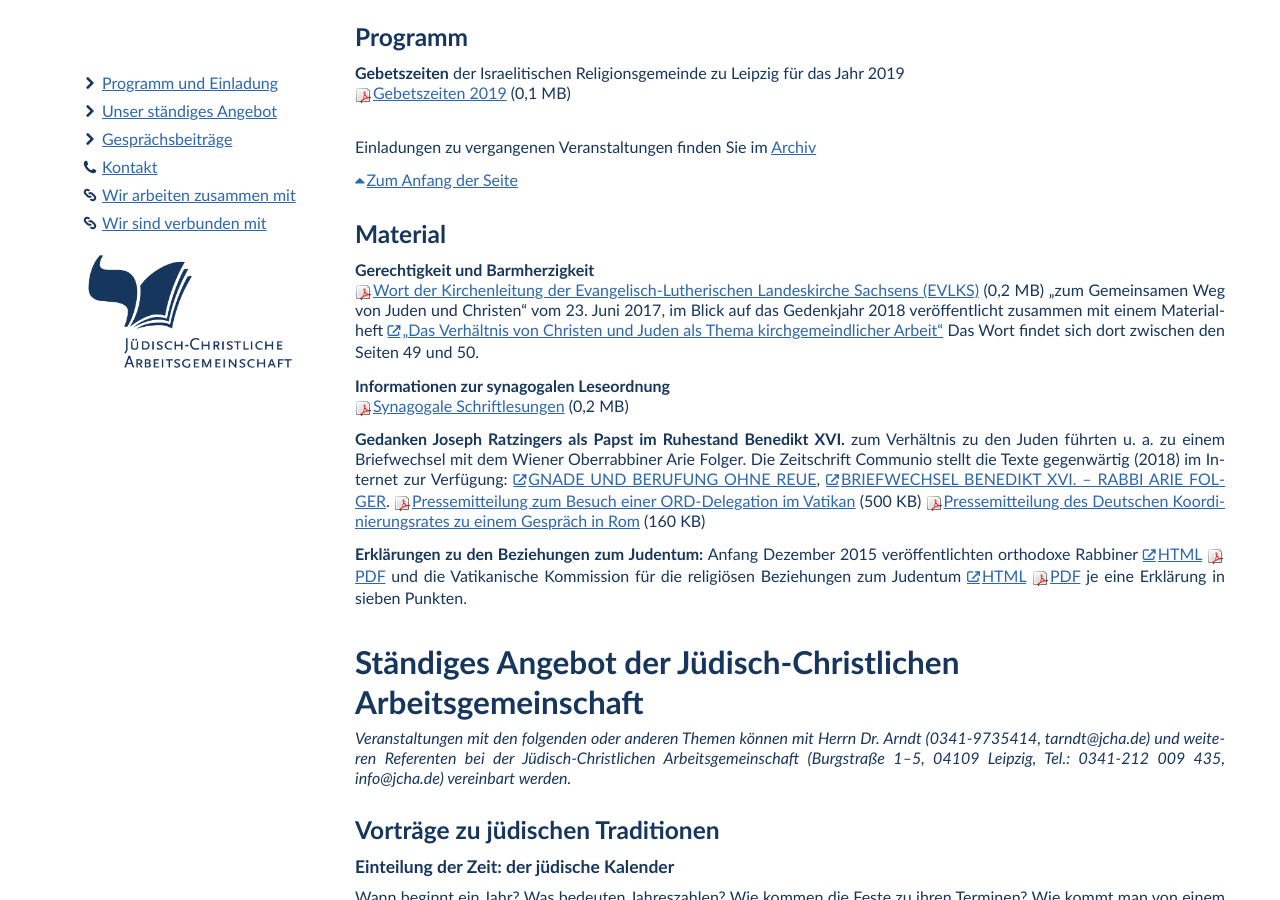
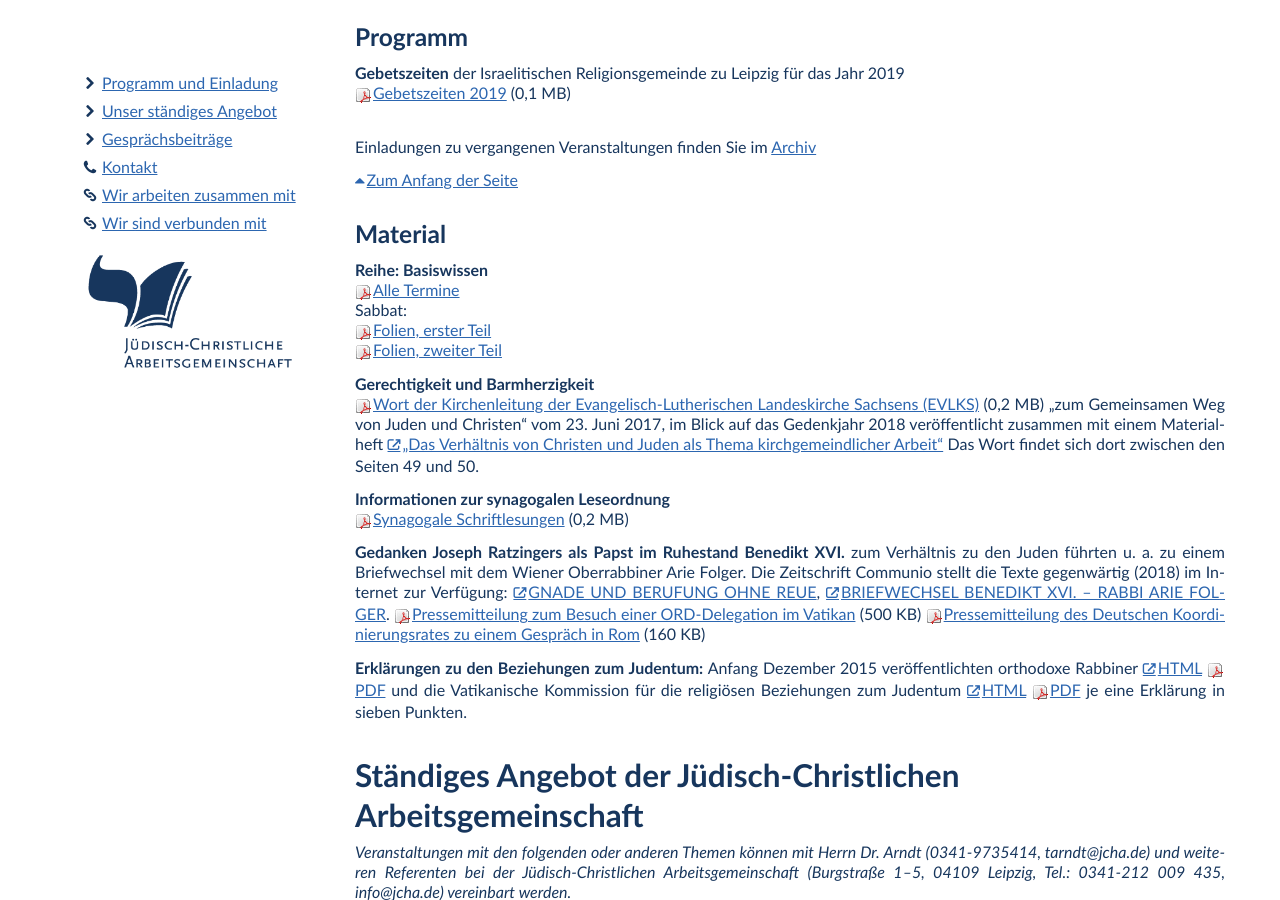
Before and after one commit to white-gecko/jcha.de, a Jekyll site: the page built from index.html, in a window 1280 px wide and 900 px high, scrolled down 1217 px. Built offline with Jekyll 4.4.1, drawn with Linux system fonts in a browser that asks for light colours.

Commit message:
Material hinzugefügt
Die Folien zu den Vorträgen der Reihe Basiswissen habe ich jetzt bei Material eingetragen.

```diff
--- a/index.html
+++ b/index.html
@@ -73,6 +73,16 @@ layout: default
 <span><a class="top" href="#top">Zum Anfang der Seite</a></span>
 
 <h3 id="material">Material</h3>
+<p><strong>Reihe: Basiswissen</strong><br>
+    <a class="pdf" href="/einladungen/2019-08-28-Basiswissen.pdf">Alle Termine</a>
+    <br>
+    Sabbat:
+    <br>
+    <a class="pdf" href="/beitraege/Basiswissen1SabbatA.pdf">Folien, erster Teil</a>
+    <br>
+    <a class="pdf" href="/beitraege/Basiswissen1SabbatB.pdf">Folien, zweiter Teil</a>
+</p>
+
 <p><strong>Gerechtigkeit und Barmherzigkeit</strong><br>
     <a class="pdf" href="/beitraege/WortDerKirchenleitung2017.pdf">Wort der Kirchenleitung der Evangelisch-Lutherischen Landeskirche Sachsens (EVLKS)</a> (0,2 MB)
 „zum Gemeinsamen Weg von Juden und Christen“
```
Also changed, not shown: 2 other files.
